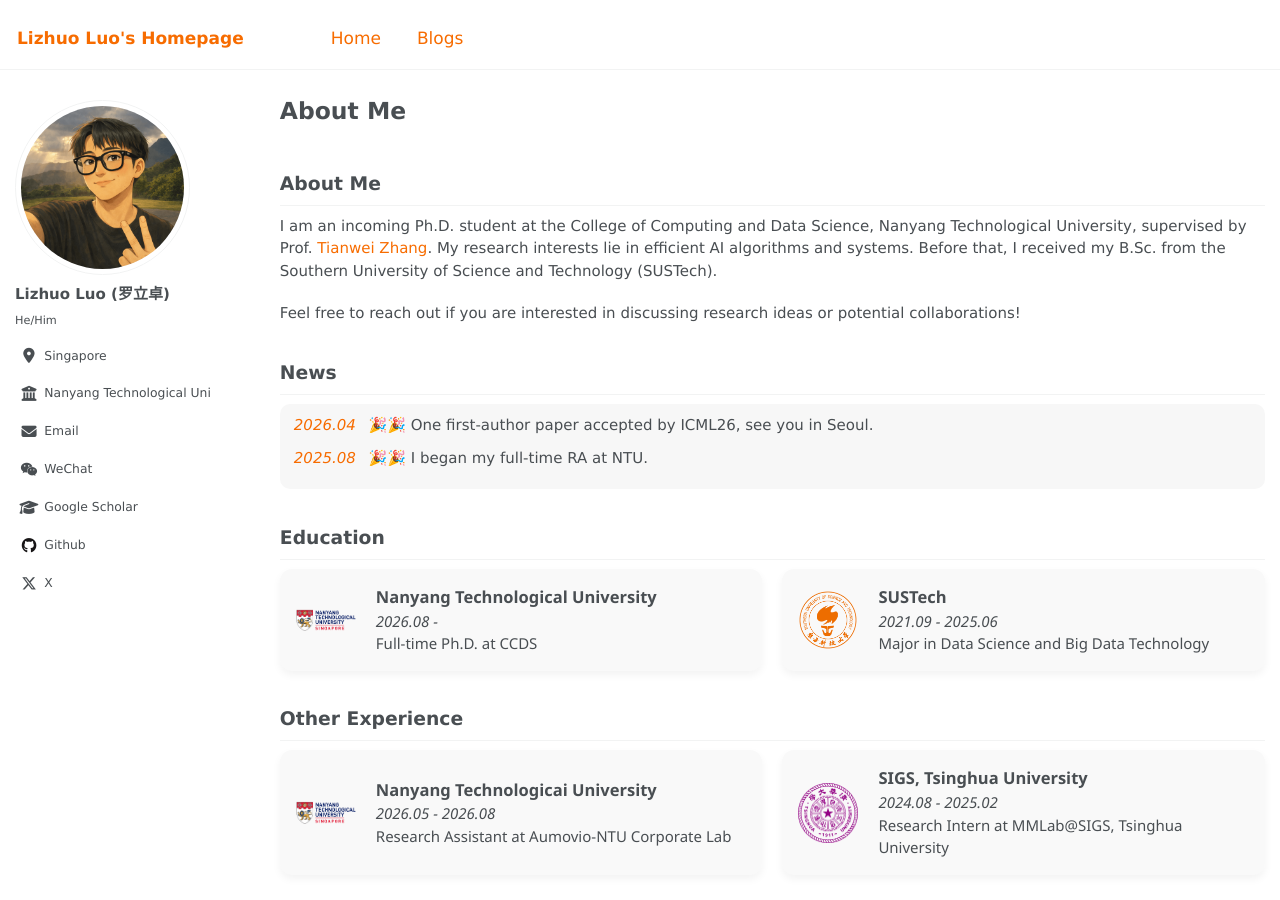
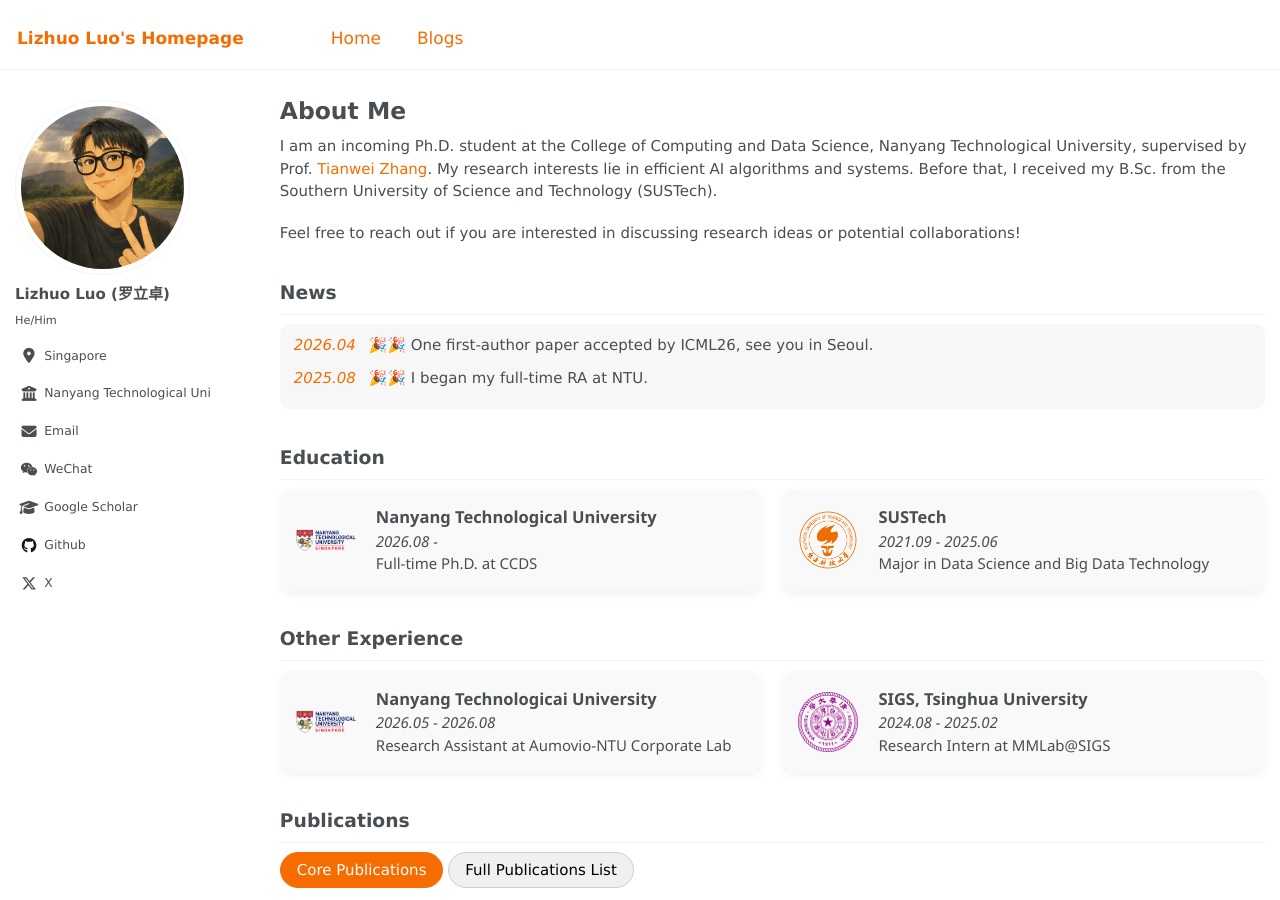
Before and after one commit to lizhuo-luo/lizhuo-luo.github.io, a Jekyll site: the page built from _pages/about.md, in a window 1280 px wide and 900 px high. Built offline with Jekyll 4.4.1, drawn with Linux system fonts in a browser that asks for light colours; some web fonts are replaced; our own code applies the rules of GitHub Pages for plain Markdown files.

Commit message:
fix(config): strip first heading after promoting it to page title
The github-pages bundled jekyll-titles-from-headings plugin was setting
page.title from the first H2 ("About Me") but leaving the heading in
the body, so the layout's <h1 class="page__title"> rendered alongside
the original markdown <h2>. Enabling strip_title removes the duplicate.

Also pulls in pending about.md content edits.

Co-Authored-By: Claude Opus 4.7 <noreply@anthropic.com>

```diff
--- a/_config.yml
+++ b/_config.yml
@@ -249,3 +249,7 @@ compress_html:
   clippings: all
   ignore:
     envs: development
+
+titles_from_headings:
+  strip_title: true
+  collections: true
--- a/_pages/about.md
+++ b/_pages/about.md
@@ -67,7 +67,7 @@ Other Experience
       <div class="experience-info">
           <strong>SIGS, Tsinghua University</strong><br>
           <em>2024.08 - 2025.02</em><br>
-          Research Intern at MMLab@SIGS, Tsinghua University
+          Research Intern at MMLab@SIGS
       </div>
   </div>
 
@@ -226,7 +226,7 @@ Publications
           <strong>Xu Chen</strong>
         </a>.
       </span>
-      <span class="pub-list-note">.</span>
+      <span class="pub-list-note"></span>
       <span class="pub-list-links"><a href="https://arxiv.org/abs/2507.02620">[arXiv]</a><a href="https://github.com/Leosang-lx/FlowSpec">[code]</a></span>
     </li>
     <li>
```
